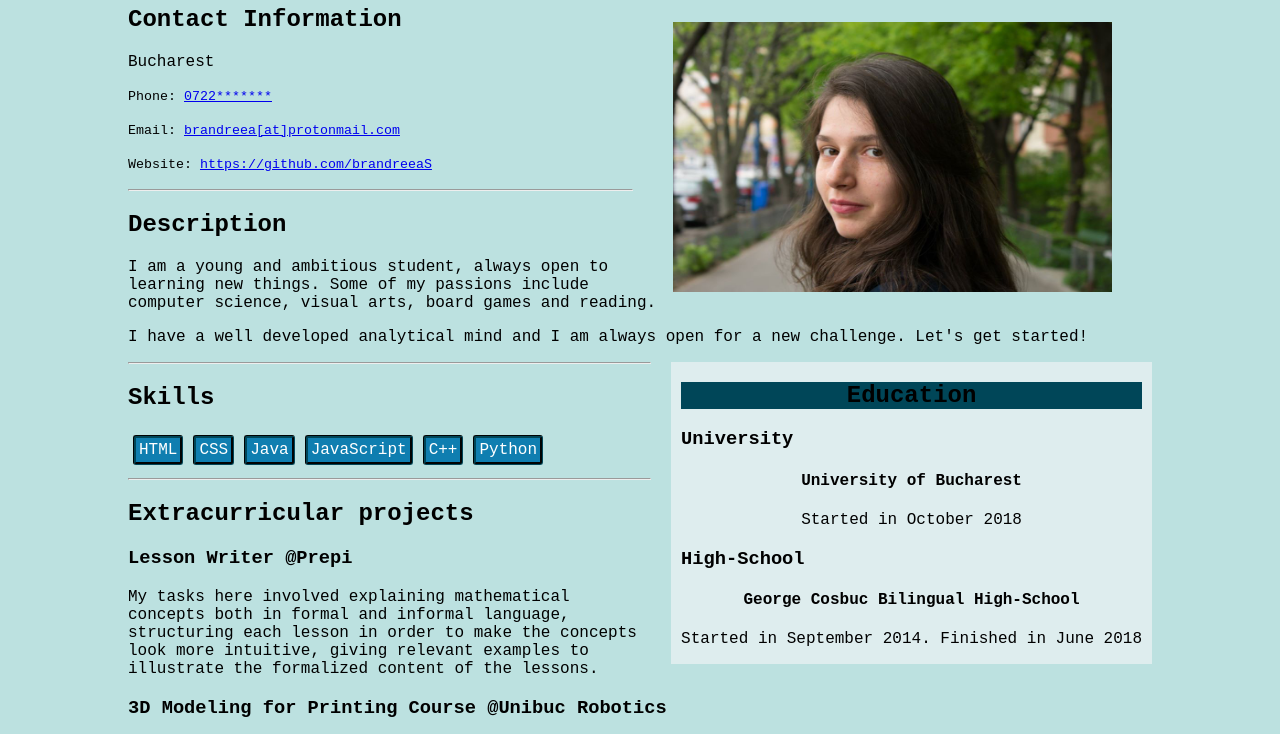
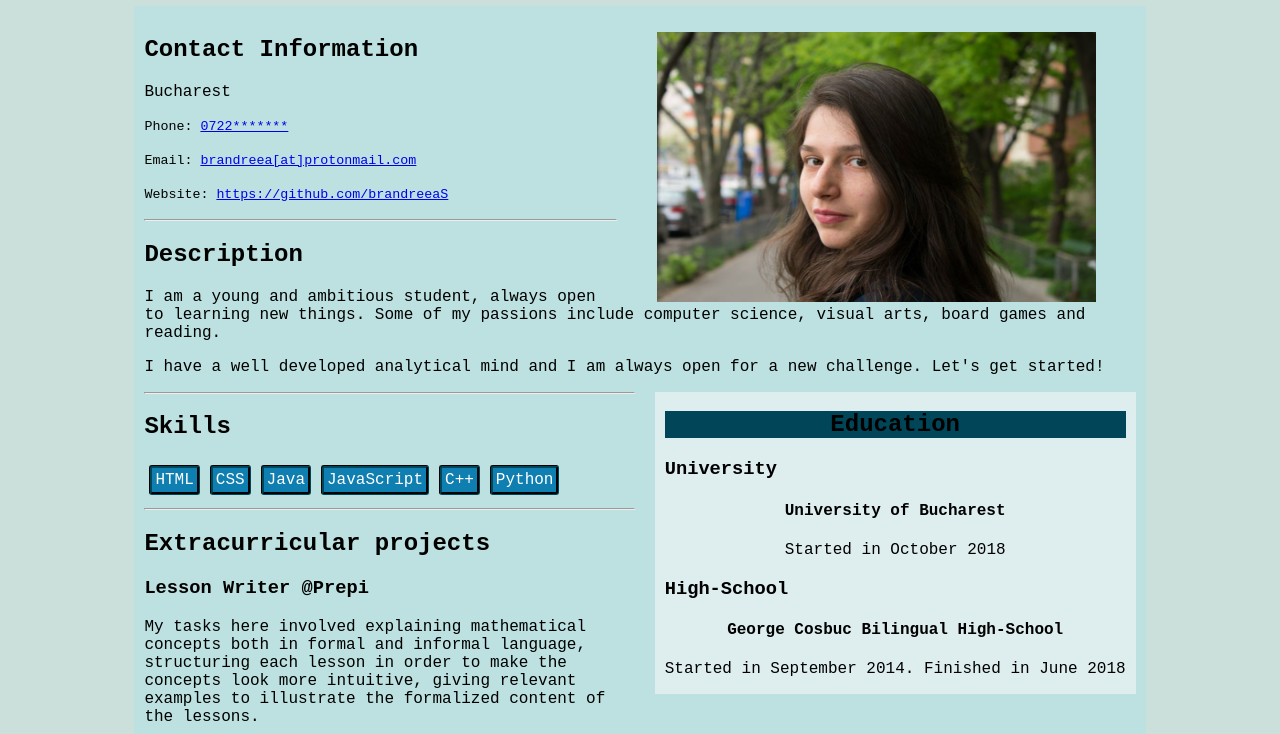
Before and after one commit to brandreea/DevSchool--FrontEnd, a plain HTML site: page Tema1/MyCV.html in a window 1280 px wide. Shown: the part 74-808 px from the top of the page. Drawn offline with Linux system fonts and the light colour scheme.

Commit message:
changed color

```diff
--- a/Tema1/General.css
+++ b/Tema1/General.css
@@ -5,10 +5,14 @@ header{
 
 }
 body {
+    font-family: 'Courier New';
+    background-color:#cbe0da;
+}
+main {
     margin-left: 10%;
     margin-right: 10%;
     background-color: #bce1e0;
-    font-family: 'Courier New';
+    padding: 10px;
 }
 .education{
     background-color:#deedee;
@@ -45,3 +49,6 @@ h3{
     padding:3px;
     box-shadow:none;
 }
+header > h1{
+    text-align:center;
+}
```
